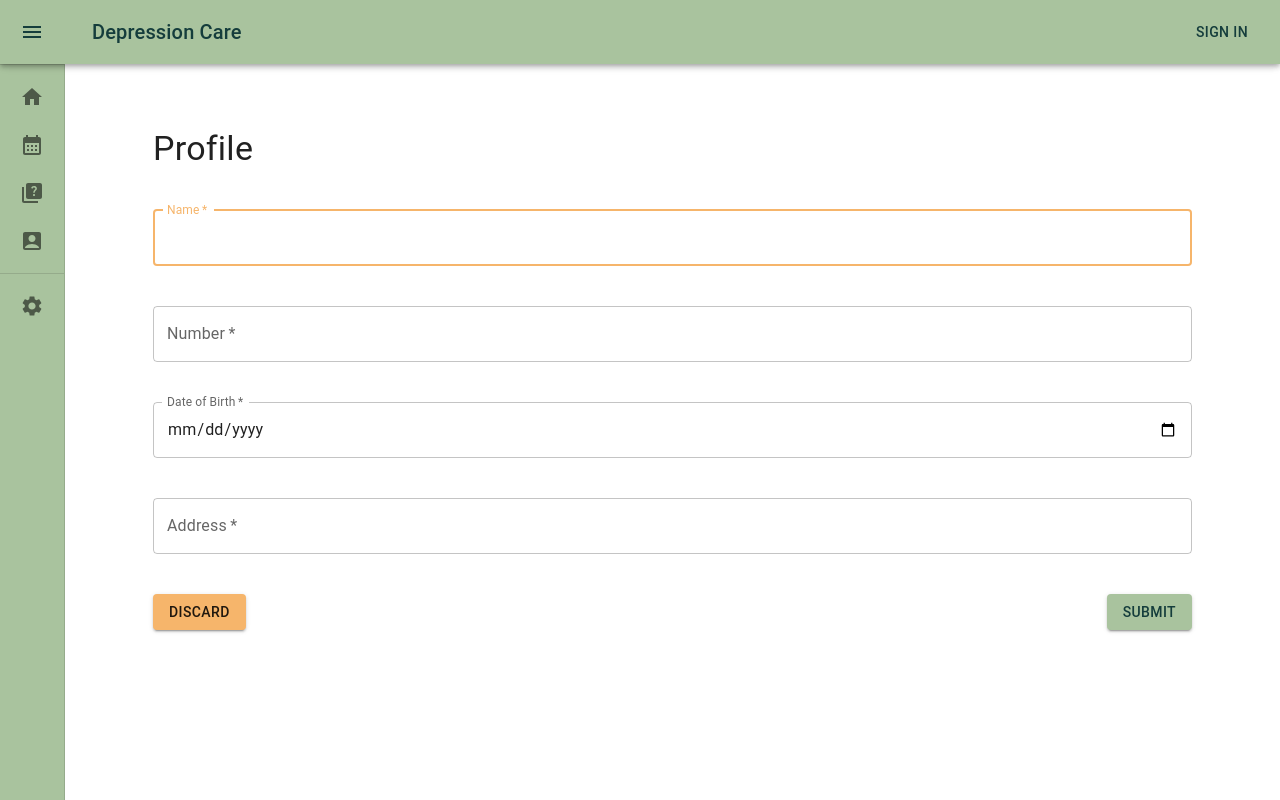
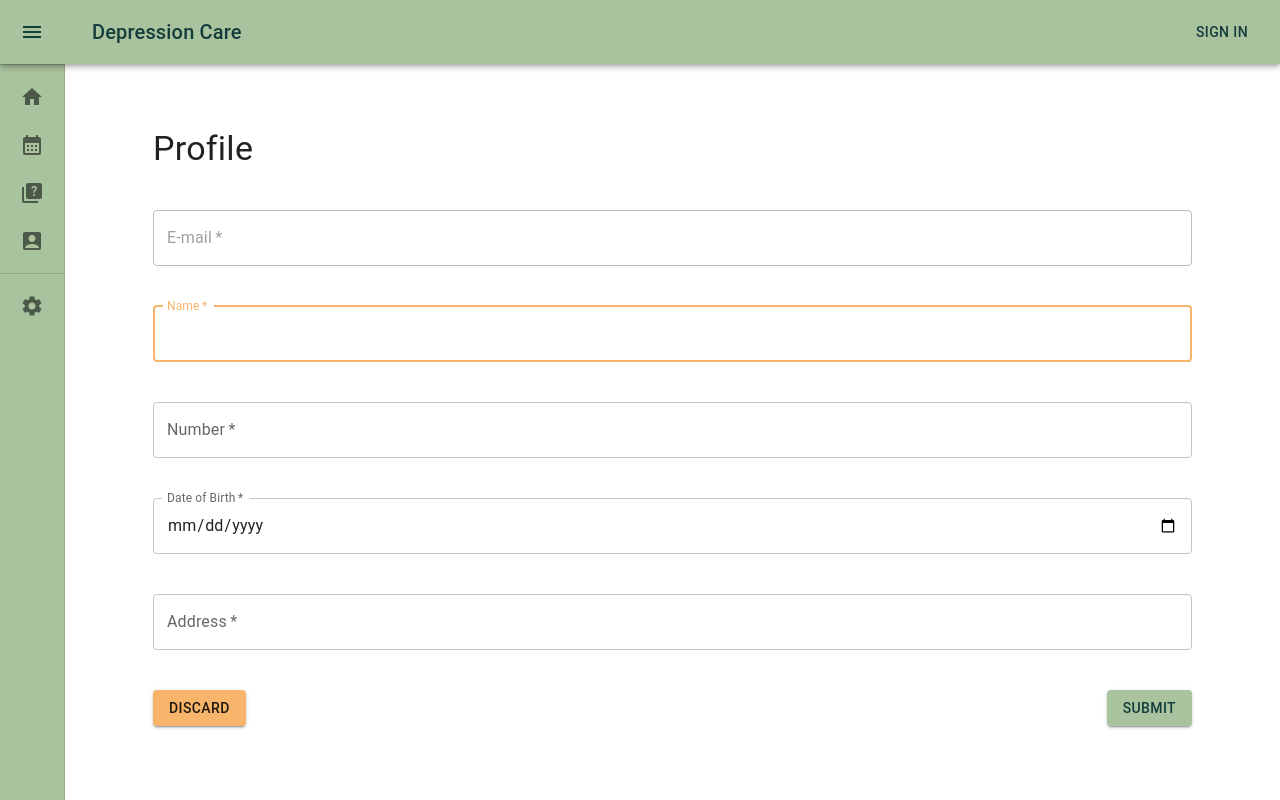
Before and after one commit to wizapp-link/medical-platform-frontend, a React (Create React App) app: page /patient/profile in a window 1280 px wide. Built offline with nearby package versions, Linux system fonts and the light colour scheme.

Commit message:
enhance format check for registeration

```diff
--- a/package.json
+++ b/package.json
@@ -12,11 +12,13 @@
     "@testing-library/jest-dom": "^5.16.5",
     "@testing-library/react": "^13.4.0",
     "@testing-library/user-event": "^14.4.3",
+    "@types/google-libphonenumber": "^7.4.23",
     "@types/jest": "^27.5.2",
     "@types/node": "^17.0.45",
     "@types/react": "^18.0.27",
     "@types/react-dom": "^18.0.10",
     "axios": "^1.3.4",
+    "google-libphonenumber": "^3.2.32",
     "prop-types": "^15.8.1",
     "react": "^18.2.0",
     "react-dom": "^18.2.0",
--- a/src/features/auth/userRegisterSlice.ts
+++ b/src/features/auth/userRegisterSlice.ts
@@ -7,6 +7,7 @@ import type { RootState } from '../../app/store';
 import type { AppDispatch } from '../../app/store';
 import { useAppSelector } from '../../app/hooks';
 import { positionToRole } from '../../constants/PositionRoleMap';
+import libphonenumber from "google-libphonenumber";
 
 const initialState: UserRegisterState = {
 	loading: false,
@@ -27,6 +28,8 @@ const userRegisterSlice = createSlice({
   reducers: {
     userRegisterRequest: (state) => {
       state.loading = true;
+      state.error = false;
+      state.errorMessage = "";
     },
     userRegisterFail: (state, action: PayloadAction<string>) => {
       state.errorMessage = action.payload;
@@ -60,7 +63,26 @@ export const register = (position: string, name: string, email: string, password
 
   dispatch(userRegisterRequest());
   try {
-    const res = await axios.post(`/api/v1/signup`, { name, email, password, role, phone: Number(phoneNumber), registrationNo: Number(registrationNumber), dob, address});
+
+    const phoneUtil = libphonenumber.PhoneNumberUtil.getInstance();
+    const parsedPhone = phoneUtil.parse(phoneNumber, "CA");
+    if(!phoneUtil.isValidNumberForRegion(parsedPhone, "CA")){
+      throw new Error("Impossible Canadian phone number!");
+    }
+    const phone = parsedPhone.getNationalNumber();
+
+    const registrationNo = Number(registrationNumber);
+    if(registrationNo.toString() !== registrationNumber || registrationNumber.length!=6) {
+      throw new Error("Invalid registration number!");
+    }
+
+    const dobDate = new Date(dob);
+    const nowDate = new Date();
+    if(dobDate>=nowDate){
+      throw new Error("Invalid Date of Birth!");
+    }
+
+    const res = await axios.post(`/api/v1/signup`, { name, email, password, role, phone, registrationNo: Number(registrationNumber), dob, address});
 
     console.log(`${position} successfully registered!`)
     console.log(`Backend Message: `)
--- a/src/screens/PatientProfileScreen.tsx
+++ b/src/screens/PatientProfileScreen.tsx
@@ -10,6 +10,7 @@ export default function PatientProfileScreen(props: any) {
 	const { userInfo } = useAppSelector(selectUserLogIn);
 
 	const [name, setName] = useState(userInfo?.userData.name);
+	const [email, setEmail] = useState(userInfo?.userData.email);
 	const [phoneNumber, setPhoneNumber] = useState(userInfo?.userData.phone);
 	const [addr, setAddr] = useState(userInfo?.userData.address);
 	const [dob, setDob] = useState(userInfo?.userData.dob);
@@ -25,6 +26,17 @@ export default function PatientProfileScreen(props: any) {
 					<form onSubmit={handleSubmit}>
 						<Stack spacing={5} padding={5}>
 							<Typography variant="h4">Profile</Typography>
+							<TextField
+								id="email-field"
+								label="E-mail"
+								variant="outlined"
+								value={email}
+								onChange={(e) => setEmail(e.target.value)}
+								autoComplete="email"
+								required
+								disabled
+								color='secondary'
+							/>
 							<TextField
 								id="name-field"
 								label="Name"
```
Also changed, not shown: 1 other file (tests, documents, lock files or other folders).
